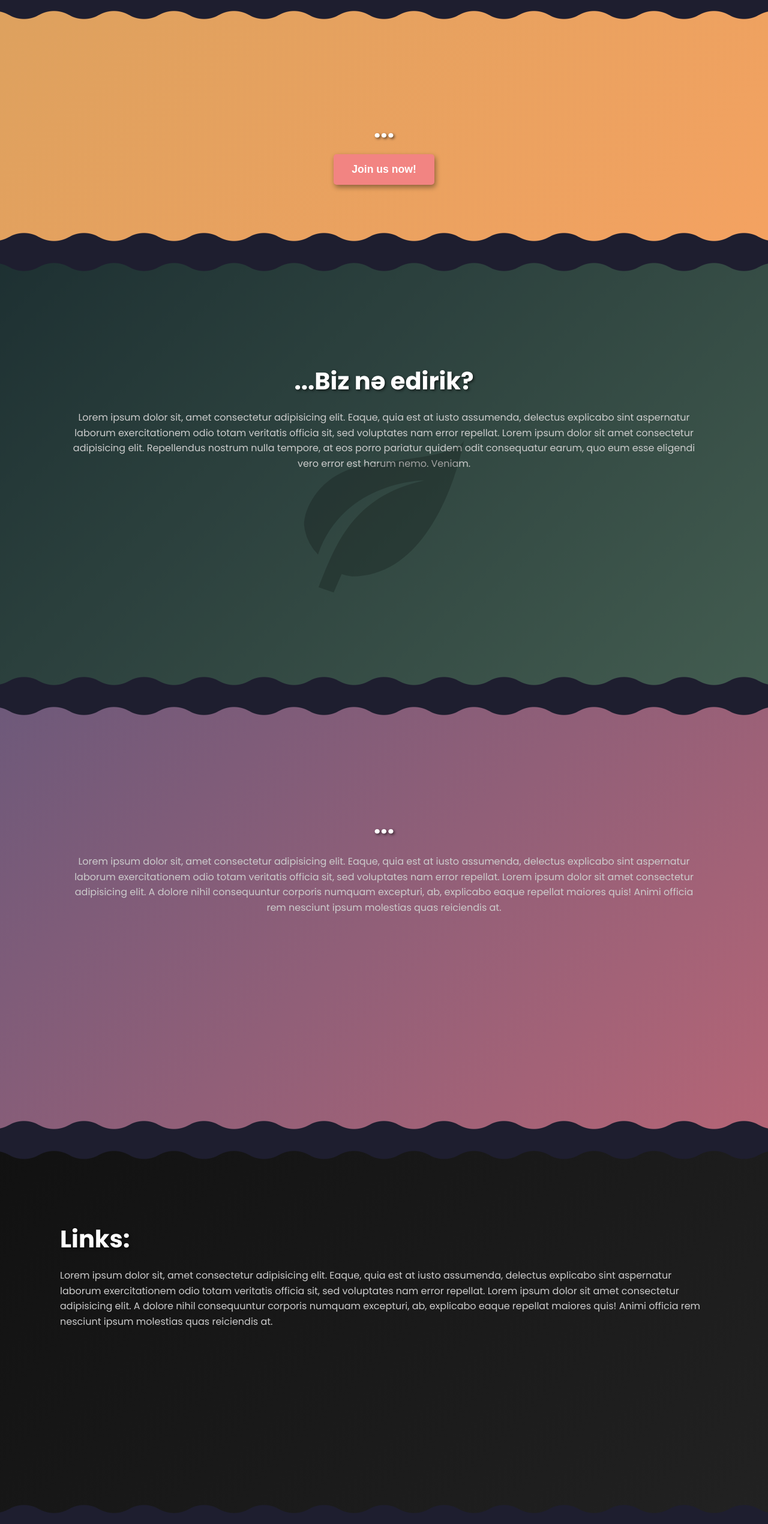
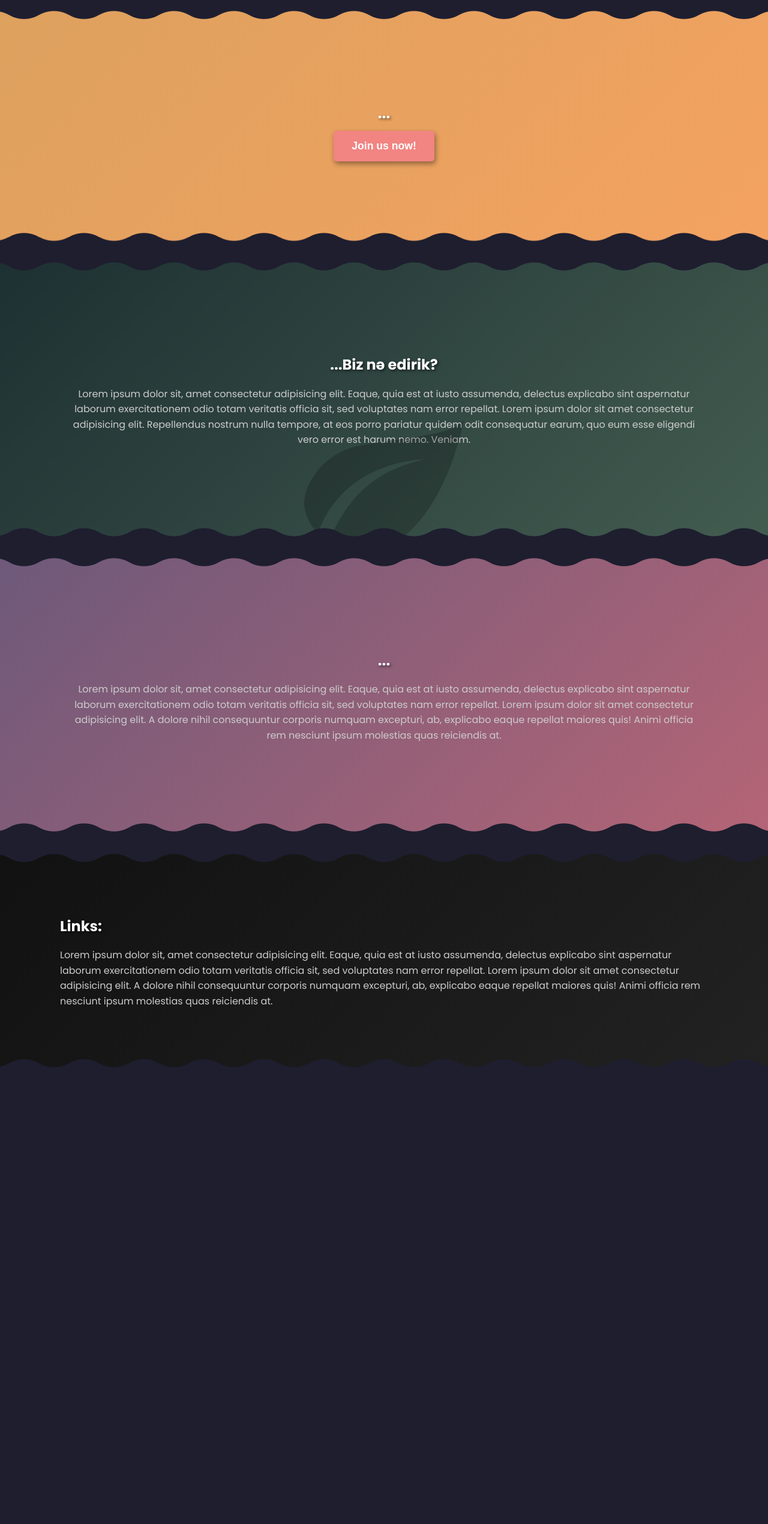
Before and after one commit to ProjectCuboid/CityPointTeknofest, a Flask app: page / in a window 1280 px wide. Shown: the whole page at 60% size. After the commit the page ends 1779 px from the top, so only its background shows below. Run offline with Flask 3, Linux system fonts and the light colour scheme.

Commit message:
Update getstarted.html

```diff
--- a/templates/client/getstarted.html
+++ b/templates/client/getstarted.html
@@ -47,8 +47,8 @@
     const delayBetweenPhrases = 1000; // Delay before erasing
 
     const phrases = {
-        "section-1": ["...What we are doing?", "...Biz nə edirik?","...Что мы делаем?"],
-        "section-2": ["...How you can join us in our journey?", "...Səyahətimizə necə qoşula bilərsiniz?", "...Как вы можете присоединиться к нам в нашем путешествии?"],
+        "section-1": ["...What do we do?", "...Biz nə edirik?","...Что мы делаем?"],
+        "section-2": ["...How you can join our journey?", "...Səyahətimizə necə qoşula bilərsiniz?", "...Как вы можете присоединиться к нашему путешествию?"],
         "section-3": ["...Get started", "...Başlayın", "...Начать"]
     };
 
@@ -112,7 +112,7 @@
 
     h2 {
         font-weight: 700;
-        font-size: 2.5rem;
+        font-size: 1.5rem;
         margin-bottom: 10px;
         color: #ffffff;
         text-shadow: 2px 2px 4px rgba(0, 0, 0, 0.6);
@@ -121,7 +121,7 @@
 
     p {
         font-weight: 400;
-        font-size: 1rem;
+        font-size: 1em;
         color: #CCCCCC;
         z-index: 101;
     }
@@ -133,7 +133,6 @@
 
     #section-1 {
     position: relative;  /* Ensure the section is relative for the overlay to work */
-    height: 40rem;
     background: linear-gradient(135deg, #3B6064, #87BBA2);
     color: #F7F9F9;
     --mask:
@@ -176,7 +175,6 @@
 
 
     #section-2 {
-        height: 40rem;
         background: linear-gradient(135deg, #6D597A, #B56576);
         color: #FFF9FB;
         --mask:
@@ -189,7 +187,6 @@
     }
 
     #section-3 {
-        height: 20rem;
         background: linear-gradient(135deg, #DDA15E, #F4A261);
         color: #FFF4E6;
         --mask:
@@ -202,7 +199,6 @@
     }
 
     #section-3 {
-        height: 20rem;
         background: linear-gradient(135deg, #DDA15E, #F4A261);
         color: #FFF4E6;
         --mask:
@@ -216,7 +212,6 @@
 
     #links {
         position: relative;  /* Ensure the section is relative for the overlay to work */
-        height: 40rem;
         background: linear-gradient(135deg, #111, #222);
         color: #FFF4E6;
         --mask:
```
